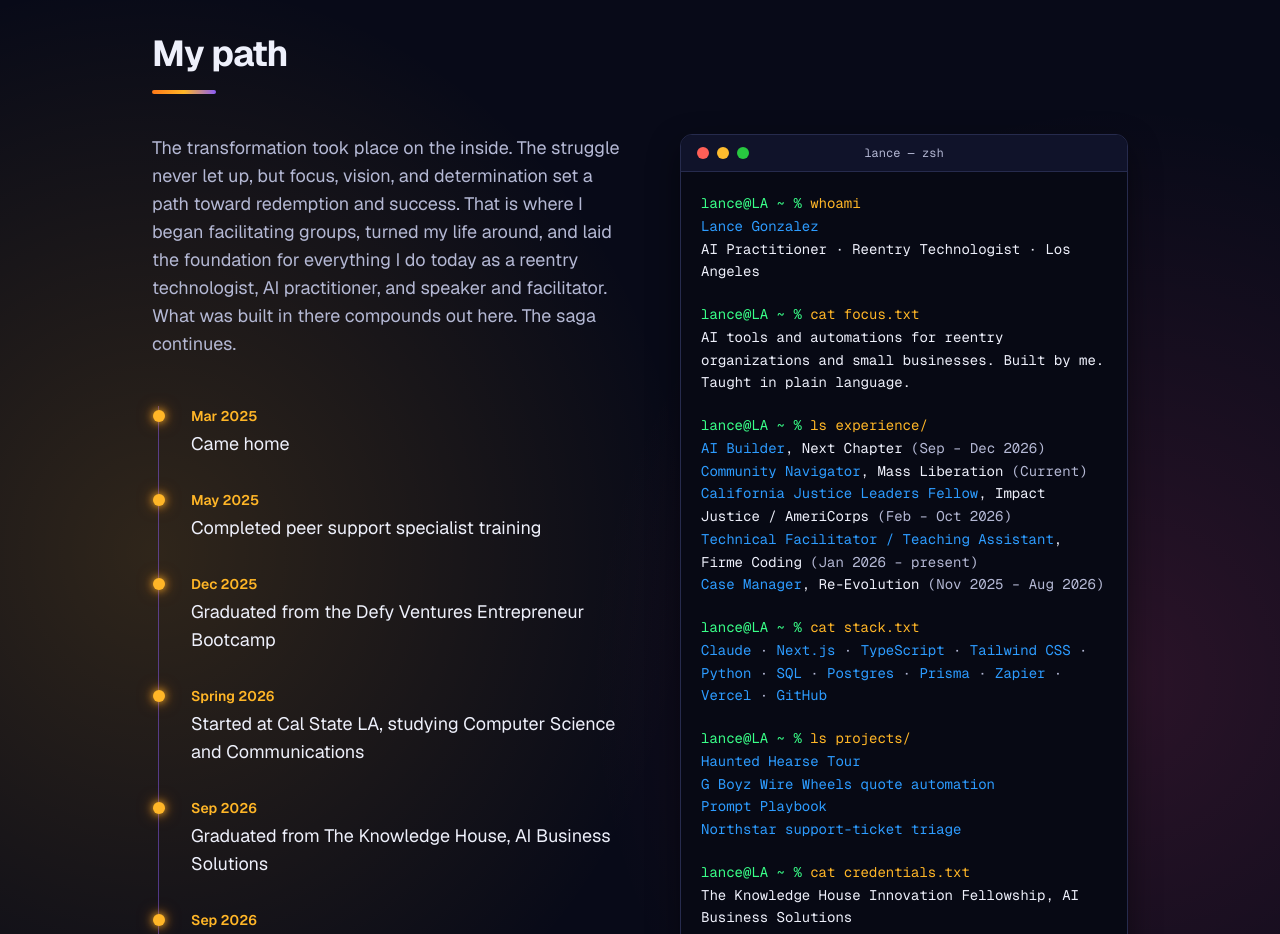
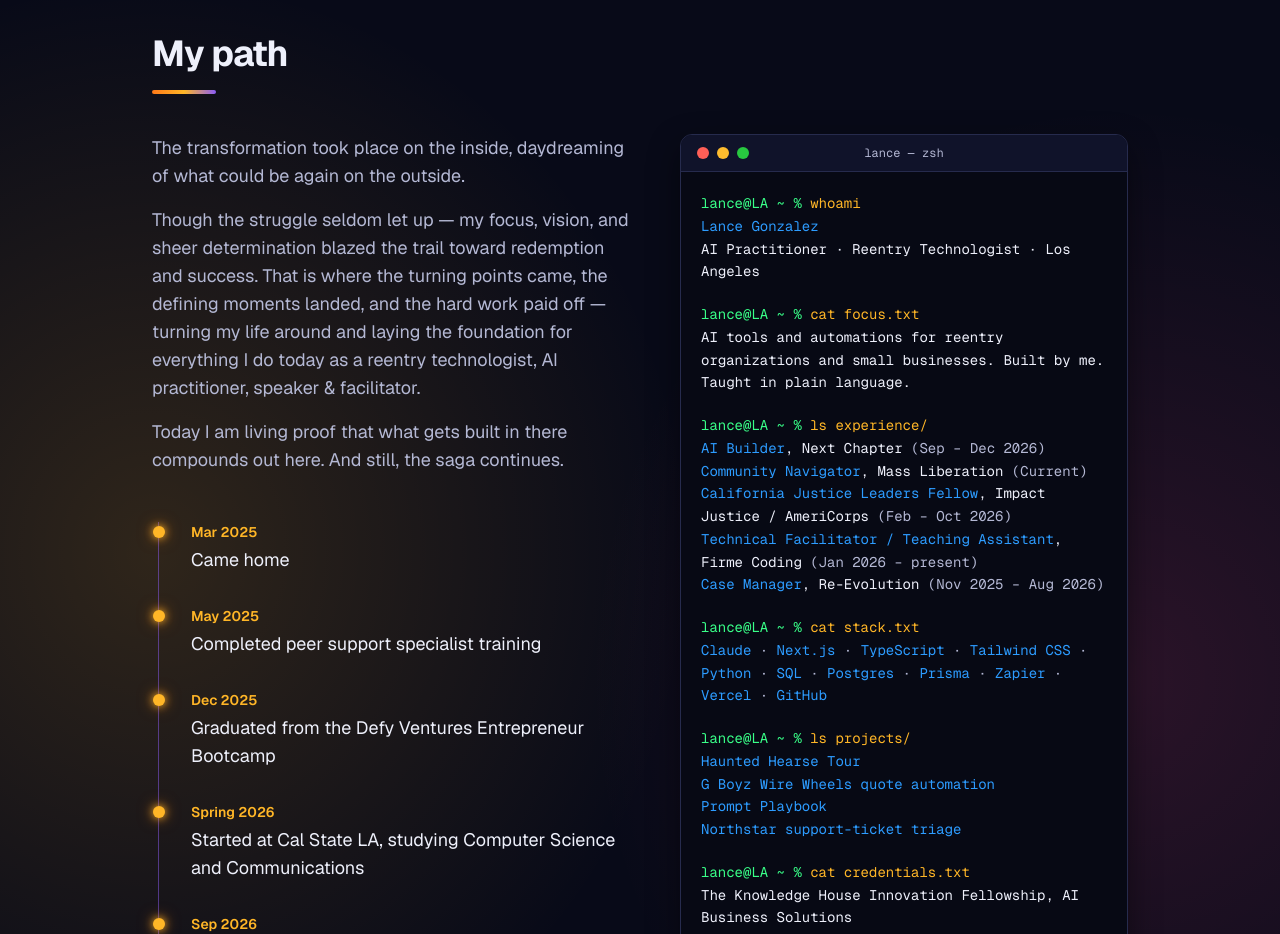
Before and after one commit to LanceCodes1/lance-gonzalez-portfolio, a Next.js app: page / in a window 1280 px wide. Shown: the part 2240-3174 px from the top of the page. Built offline with nearby package versions, Linux system fonts and the light colour scheme.

Commit message:
Three-paragraph My Path intro, phase 5 log entry

```diff
--- a/components/MyPath.tsx
+++ b/components/MyPath.tsx
@@ -14,7 +14,12 @@ export function MyPath() {
           instead of pushing past the last timeline entry. */}
       <div className="grid gap-12 lg:grid-cols-[minmax(0,1fr)_28rem]">
         <div>
-          <p className="max-w-2xl text-lg text-muted">{path.intro}</p>
+          {/* Intro is a list of short paragraphs; space-y-4 puts a gap between them. */}
+          <div className="max-w-2xl space-y-4 text-lg text-muted">
+            {path.intro.map((paragraph) => (
+              <p key={paragraph}>{paragraph}</p>
+            ))}
+          </div>
           {/* An ordered list because the order matters; the left border draws the timeline line. */}
           <ol className="mt-12 ml-1.5 space-y-8 border-l border-neon-purple/50 pl-8">
             {path.timeline.map((item) => (
--- a/content/site.ts
+++ b/content/site.ts
@@ -188,8 +188,12 @@ export const site = {
       },
       logMessage: "the saga continues",
     },
-    intro:
-      "The transformation took place on the inside. The struggle never let up, but focus, vision, and determination set a path toward redemption and success. That is where I began facilitating groups, turned my life around, and laid the foundation for everything I do today as a reentry technologist, AI practitioner, and speaker and facilitator. What was built in there compounds out here. The saga continues.",
+    // Three short paragraphs, shown in order.
+    intro: [
+      "The transformation took place on the inside, daydreaming of what could be again on the outside.",
+      "Though the struggle seldom let up — my focus, vision, and sheer determination blazed the trail toward redemption and success. That is where the turning points came, the defining moments landed, and the hard work paid off — turning my life around and laying the foundation for everything I do today as a reentry technologist, AI practitioner, speaker & facilitator.",
+      "Today I am living proof that what gets built in there compounds out here. And still, the saga continues.",
+    ],
     timeline: [
       { date: "Mar 2025", event: "Came home" },
       { date: "May 2025", event: "Completed peer support specialist training" },
```
Also changed, not shown: 1 other file (tests, documents, lock files or other folders).
